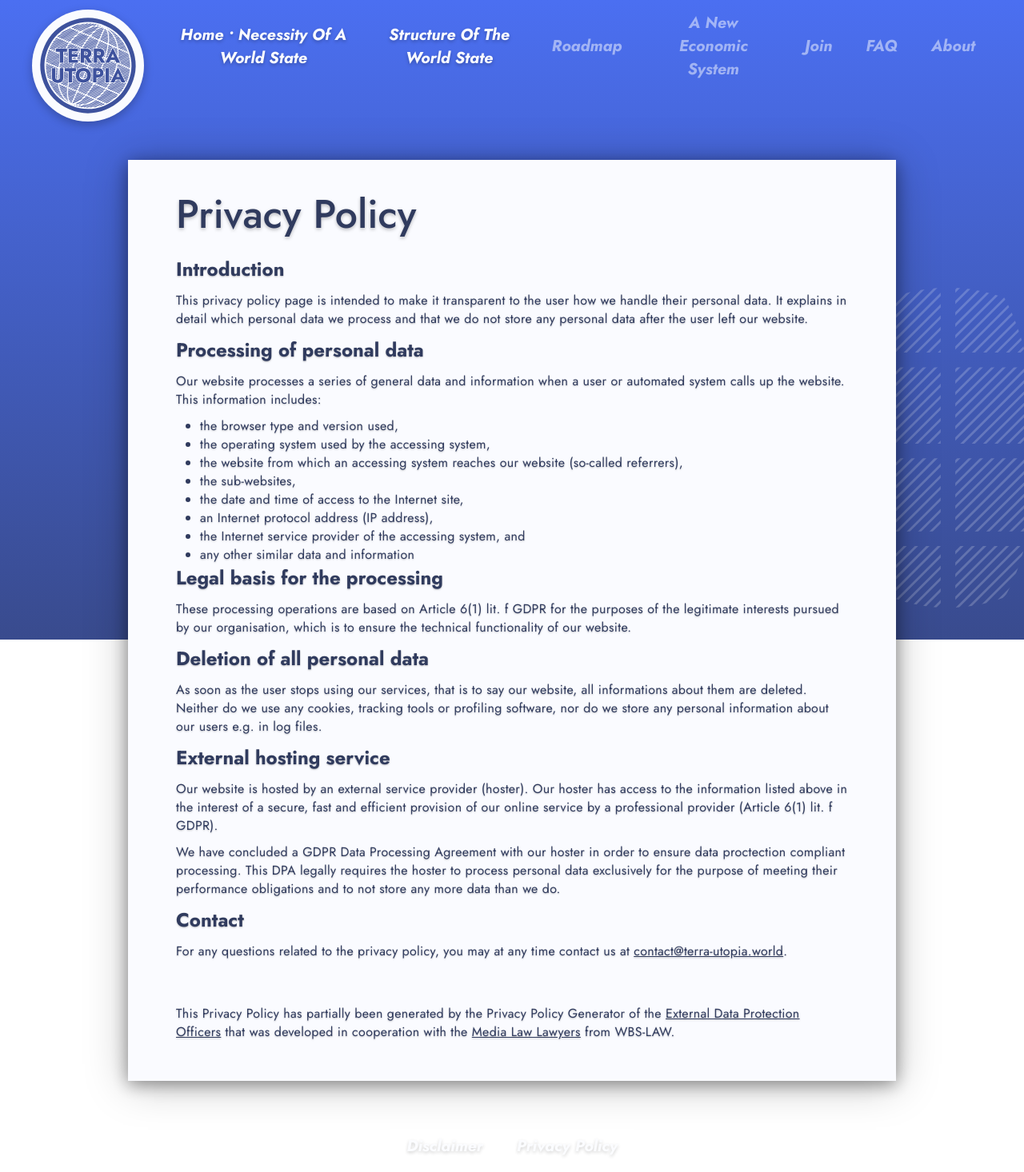
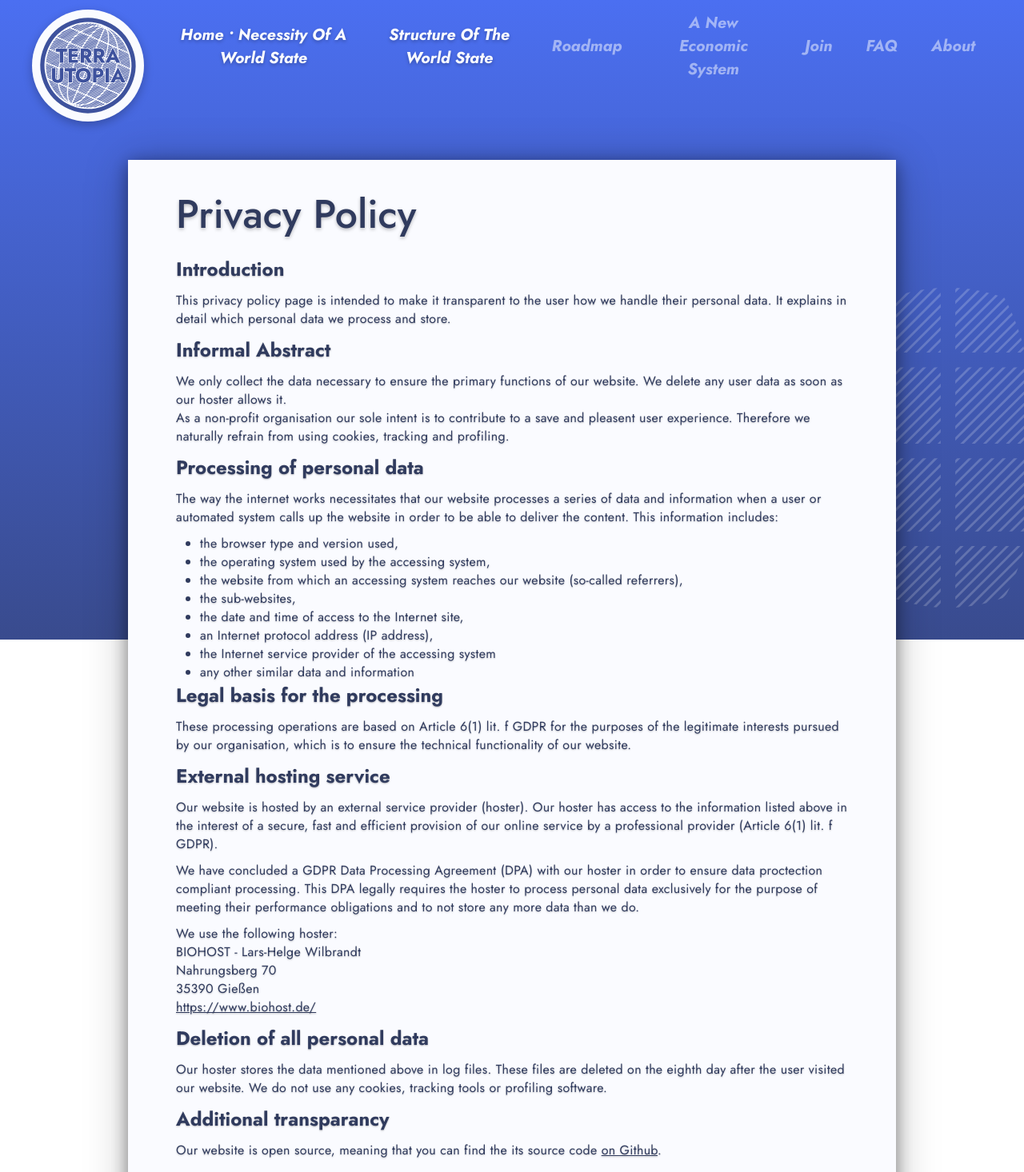
Before and after one commit to terra-utopia/terra-utopia-website, a Nuxt app: page /privacy-policy in a window 1280 px wide. Shown: the top 1466 px of the page at 80% size. Built offline with nearby package versions, Linux system fonts and the light colour scheme.

Commit message:
reworked privacy policy

```diff
--- a/pages/privacy-policy.vue
+++ b/pages/privacy-policy.vue
@@ -5,20 +5,21 @@
                 <h4>Introduction</h4>
 
                 <p>
-                    This privacy policy page is intended to make it transparent to the user how we handle their personal data. It explains in detail which personal data we process and that we do not store any personal data after the user left our website.
+                    This privacy policy page is intended to make it transparent to the user how we handle their personal data. It explains in detail which personal data we process and store.
                 </p>
 
-                <!-- Introduction: Zero Data Collection Policy (No Tracking/Profiling/Whatever), -->
+                <h4>Informal Abstract</h4>
 
-                <!-- (evtl. dass wir gar keine persönlichen Daten speichern, nicht mal logs) -->
+                <p>
+                    We only collect the data necessary to ensure the primary functions of our website. We delete any user data as soon as our hoster allows it.
+                    <br>
+                    As a non-profit organisation our sole intent is to contribute to a save and pleasent user experience. Therefore we naturally refrain from using cookies, tracking and profiling.
+                </p>
 
-                <!-- meta information wird übermittelt, aber nicht gespeichert (von uns), nur vom Hoster verarbeitet -->
-
-                <!-- GDPR Data Processing Agreement -->
                 <h4>Processing of personal data</h4>
 
                 <p>
-                    Our website processes a series of general data and information when a user or automated system calls up the website. This information includes:
+                    The way the internet works necessitates that our website processes a series of data and information when a user or automated system calls up the website in order to be able to deliver the content. This information includes:
                 </p>
                 <ul>
                     <li>the browser type and version used,</li>
@@ -27,7 +28,7 @@
                     <li>the sub-websites,</li>
                     <li>the date and time of access to the Internet site,</li>
                     <li>an Internet protocol address (IP address),</li>
-                    <li>the Internet service provider of the accessing system, and</li>
+                    <li>the Internet service provider of the accessing system</li>
                     <li>any other similar data and information</li>
                 </ul>
 
@@ -37,12 +38,6 @@
                 These processing operations are based on Article 6(1) lit. f GDPR for the purposes of the legitimate interests pursued by our organisation, which is to ensure the technical functionality of our website.
                 </p>
 
-                <h4>Deletion of all personal data</h4>
-
-                <p>
-                As soon as the user stops using our services, that is to say our website, all informations about them are deleted. Neither do we use any cookies, tracking tools or profiling software, nor do we store any personal information about our users e.g. in log files.
-                </p>
-
                 <h4>External hosting service</h4>
 
                 <p>
@@ -50,7 +45,27 @@
                 </p>
 
                 <p>
-                We have concluded a GDPR Data Processing Agreement with our hoster in order to ensure data proctection compliant processing. This DPA legally requires the hoster to process personal data exclusively for the purpose of meeting their performance obligations and to not store any more data than we do.
+                We have concluded a GDPR Data Processing Agreement (DPA) with our hoster in order to ensure data proctection compliant processing. This DPA legally requires the hoster to process personal data exclusively for the purpose of meeting their performance obligations and to not store any more data than we do.
+                </p>
+
+                <p>
+                We use the following hoster:<br>
+                BIOHOST - Lars-Helge Wilbrandt<br>
+                Nahrungsberg 70<br>
+                35390 Gießen<br>
+                <a href="https://www.biohost.de/" target="_blank" rel="noopener noreferrer">https://www.biohost.de/</a>
+                </p>
+
+                <h4>Deletion of all personal data</h4>
+
+                <p>
+                Our hoster stores the data mentioned above in log files. These files are deleted on the eighth day after the user visited our website. We do not use any cookies, tracking tools or profiling software.
+                </p>
+
+                <h4> Additional transparancy </h4>
+
+                <p>
+                    Our website is open source, meaning that you can find the its source code <a href="https://github.com/terra-utopia/terra-utopia-website" target="_blank" rel="noopener noreferrer">on Github</a>.
                 </p>
 
                 <h4>Contact</h4>
```
